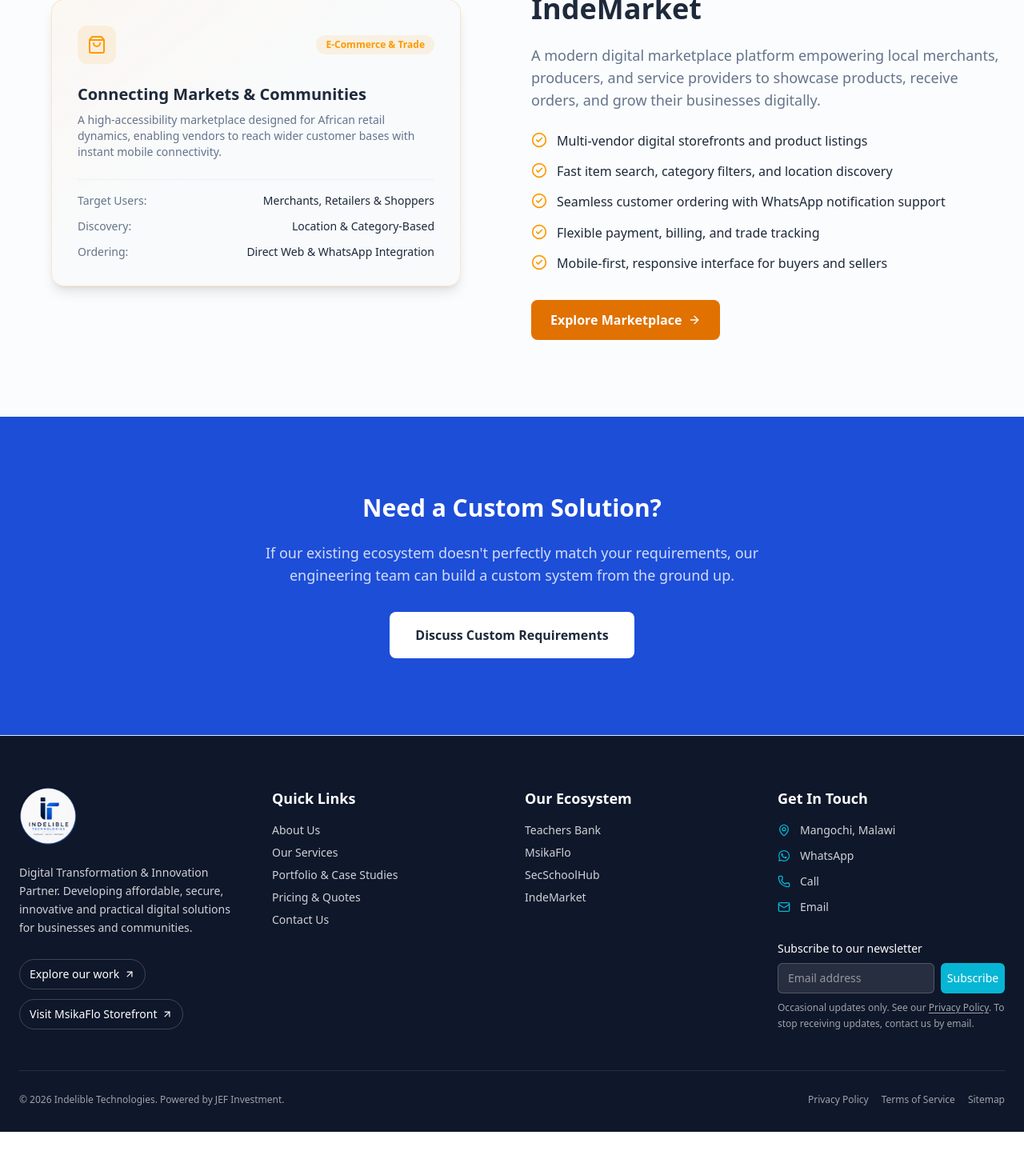
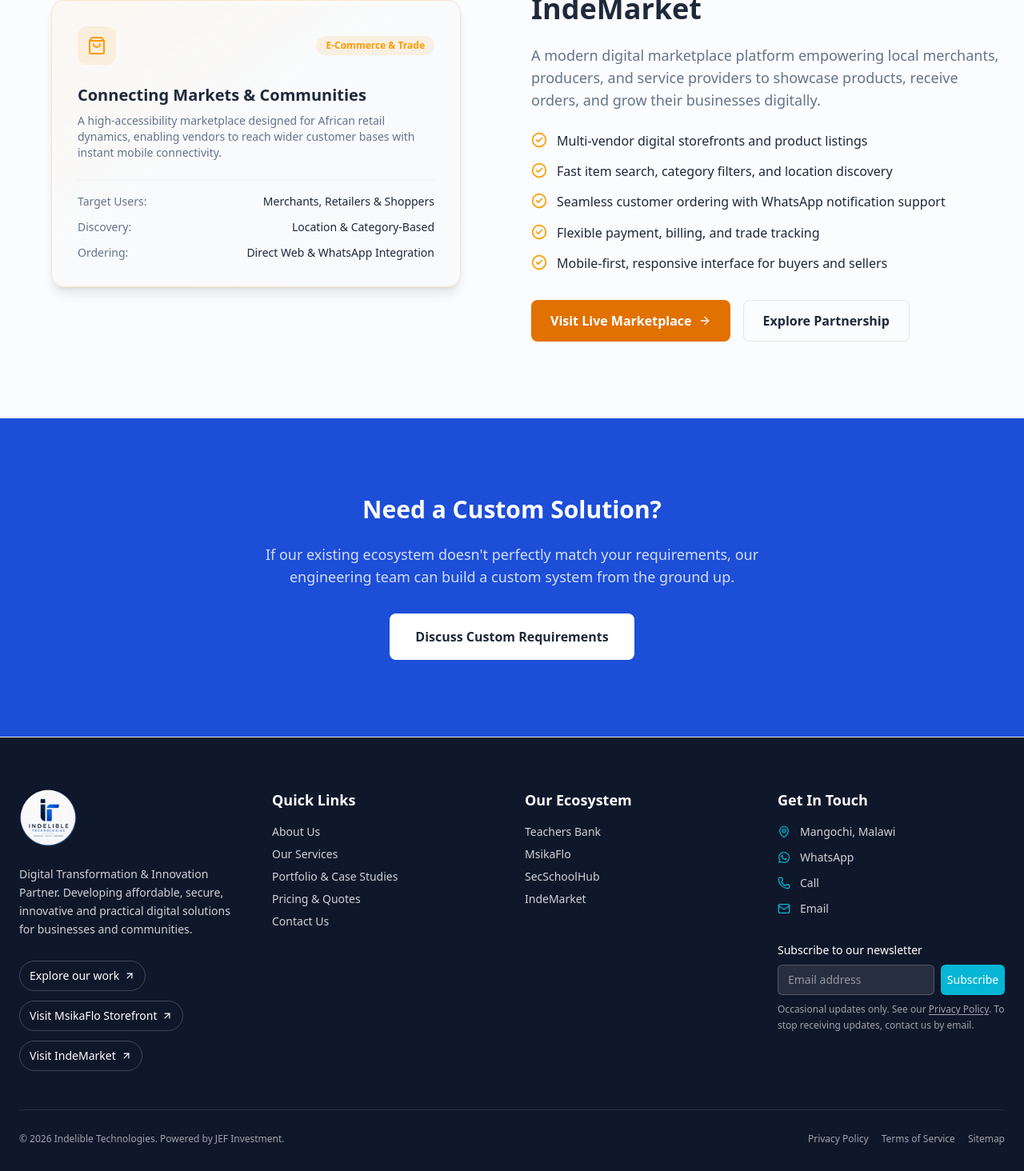
Before and after one commit to Indelible-cpu/MyWebsite, a Next.js app: page /solutions in a window 1280 px wide. Shown: the part 2720-4184 px from the top of the page at 80% size. Before the commit the page ends 4135 px from the top, so only its background shows below. Built offline with nearby package versions, Linux system fonts and the light colour scheme.

Commit message:
feat(indemarket): link live platform URL https://indemarket.vercel.app/ across solutions, home, footer and schema

```diff
--- a/app/layout.tsx
+++ b/app/layout.tsx
@@ -208,6 +208,7 @@ const jsonLd = {
       "name": "IndeMarket",
       "operatingSystem": "Web, Mobile",
       "applicationCategory": "ShoppingApplication",
+      "url": "https://indemarket.vercel.app/",
       "description":
         "Modern digital marketplace platform connecting local vendors, consumers, and institutions with seamless cataloging and order management.",
       "creator": {
--- a/app/page.tsx
+++ b/app/page.tsx
@@ -55,7 +55,7 @@ export default function Home() {
               { title: "Teachers Bank", desc: "A financial management solution concept for organisations and member-based groups.", icon: Activity, color: "from-blue-500 to-cyan-500", href: "/solutions#teachersbank", external: false },
               { title: "MsikaFlo", desc: "Retail management tools for sales, inventory and everyday shop workflows.", icon: MonitorSmartphone, color: "from-emerald-500 to-teal-500", href: "/solutions#msikaflo", external: false },
               { title: "SecSchoolHub", desc: "Secondary school management hub for student records, academic grading, and fee administration.", icon: GraduationCap, color: "from-indigo-500 to-purple-500", href: "/solutions#secschoolhub", external: false },
-              { title: "IndeMarket", desc: "Digital multi-vendor marketplace connecting local merchants, institutions, and customers.", icon: ShoppingBag, color: "from-amber-500 to-orange-500", href: "/solutions#indemarket", external: false },
+              { title: "IndeMarket", desc: "Digital multi-vendor marketplace connecting local merchants, institutions, and customers.", icon: ShoppingBag, color: "from-amber-500 to-orange-500", href: "https://indemarket.vercel.app/", external: true },
             ].map((product, i) => (
               <m.div
                 key={i}
@@ -73,7 +73,7 @@ export default function Home() {
                 <h3 className="text-2xl font-bold mb-3">{product.title}</h3>
                 <p className="text-muted-foreground mb-6">{product.desc}</p>
                 <Link href={product.href ?? `/solutions#${product.title.toLowerCase().replace(" ", "")}`} target={product.external ? "_blank" : undefined} rel={product.external ? "noopener noreferrer" : undefined} className="text-secondary font-medium flex items-center gap-1 group-hover:gap-2 transition-all">
-                  {product.external ? "Visit MsikaFlo Storefront" : "Learn more"} <ArrowRight className="h-4 w-4" />
+                  {product.external ? (product.title === "IndeMarket" ? "Visit IndeMarket" : "Visit MsikaFlo Storefront") : "Learn more"} <ArrowRight className="h-4 w-4" />
                 </Link>
               </m.div>
             ))}
--- a/app/solutions/page.tsx
+++ b/app/solutions/page.tsx
@@ -276,9 +276,14 @@ export default function Solutions() {
                   </li>
                 ))}
               </ul>
-              <Link href="/contact?subject=IndeMarket" className="bg-amber-600 hover:bg-amber-700 text-white px-6 py-3 rounded-lg font-semibold transition-all inline-flex items-center gap-2">
-                Explore Marketplace <ArrowRight className="h-4 w-4" />
-              </Link>
+              <div className="flex flex-wrap gap-4">
+                <a href="https://indemarket.vercel.app/" target="_blank" rel="noopener noreferrer" className="bg-amber-600 hover:bg-amber-700 text-white px-6 py-3 rounded-lg font-semibold transition-all inline-flex items-center gap-2">
+                  Visit Live Marketplace <ArrowRight className="h-4 w-4" />
+                </a>
+                <Link href="/contact?subject=IndeMarket" className="border border-border hover:bg-muted text-foreground px-6 py-3 rounded-lg font-semibold transition-all inline-flex items-center gap-2">
+                  Explore Partnership
+                </Link>
+              </div>
             </m.div>
           </div>
         </div>
--- a/components/Footer.tsx
+++ b/components/Footer.tsx
@@ -66,6 +66,7 @@ export function Footer() {
             <div className="mt-3 flex flex-wrap gap-3 text-sm">
               <Link href="/portfolio" className="inline-flex items-center gap-1.5 rounded-full border border-primary-foreground/20 px-3 py-2 font-medium transition-colors hover:border-accent hover:text-accent">Explore our work <ArrowUpRight className="h-3.5 w-3.5" /></Link>
               <a href="https://jefinvestment-e1fc1.web.app/store" target="_blank" rel="noopener noreferrer" className="inline-flex items-center gap-1.5 rounded-full border border-primary-foreground/20 px-3 py-2 font-medium transition-colors hover:border-accent hover:text-accent">Visit MsikaFlo Storefront <ArrowUpRight className="h-3.5 w-3.5" /></a>
+              <a href="https://indemarket.vercel.app/" target="_blank" rel="noopener noreferrer" className="inline-flex items-center gap-1.5 rounded-full border border-primary-foreground/20 px-3 py-2 font-medium transition-colors hover:border-accent hover:text-accent">Visit IndeMarket <ArrowUpRight className="h-3.5 w-3.5" /></a>
             </div>
           </div>
 
--- a/lib/constants.ts
+++ b/lib/constants.ts
@@ -91,6 +91,7 @@ export const PRODUCTS = [
     ],
     pricing: 'Custom',
     category: 'E-Commerce',
+    url: 'https://indemarket.vercel.app/',
   },
 ];
 
```
